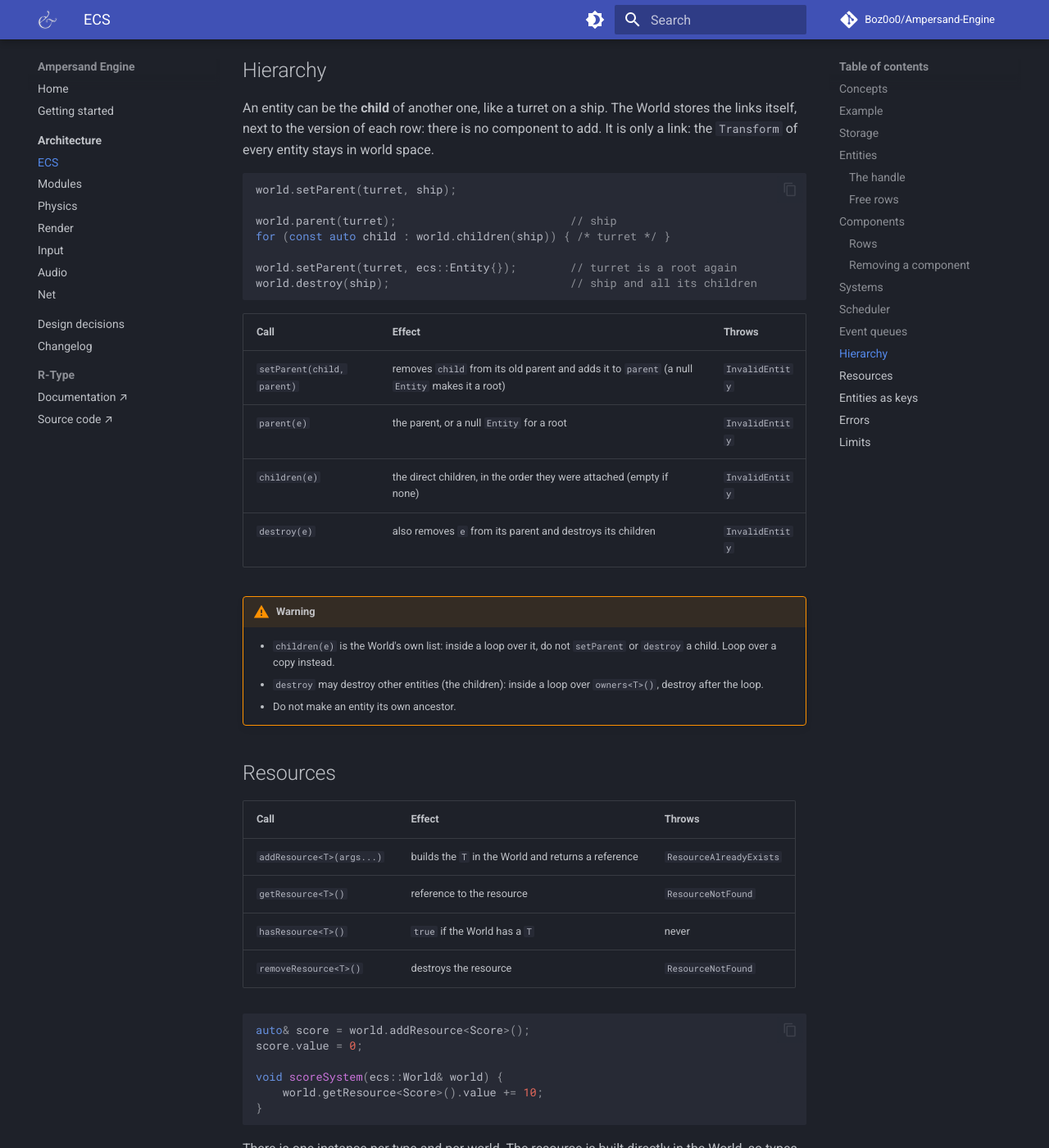
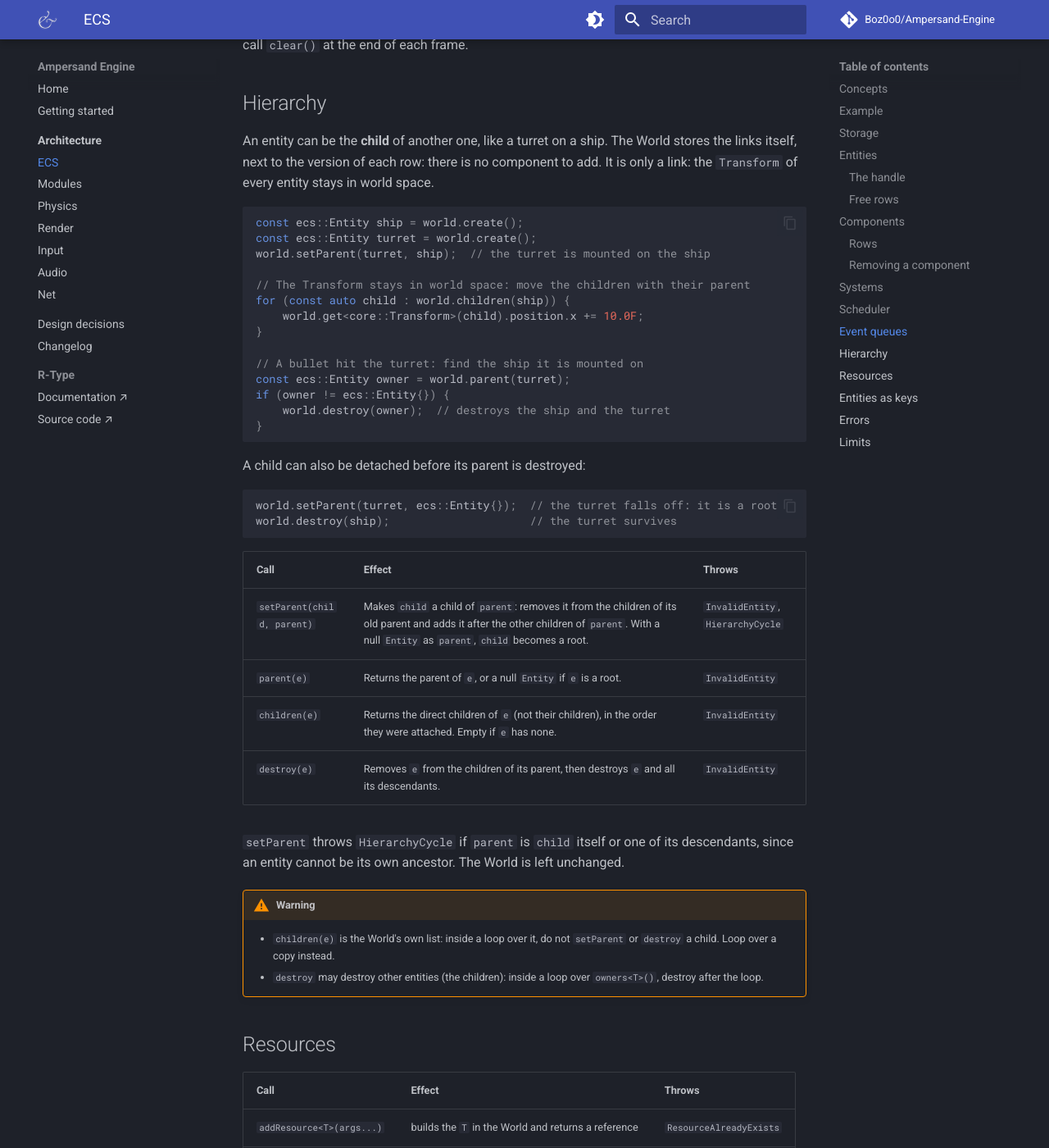
Before and after one commit to Boz0o0/Ampersand-Engine, an MkDocs documentation site: the page built from docs/mkdocs/architecture/ecs.md, in a window 1280 px wide and 1400 px high, scrolled down 7870 px. Shown: the whole window at 82% size. Built offline with MkDocs 1.6.1 and Material for MkDocs 9.7.7, drawn with Linux system fonts in a browser that asks for light colours; comment, search, counter and statistics services are not loaded; some of the changed text lies outside the part shown.

Commit message:
fix(engine-core): correct doc for hierarchy

````diff
--- a/docs/mkdocs/architecture/ecs.md
+++ b/docs/mkdocs/architecture/ecs.md
@@ -65,6 +65,8 @@ graph TD
     W[World] --> R["Rows<br/>1 per entity × 64 cells"]
     W --> V["Versions<br/>1 per row"]
     W --> F["Free rows<br/>FIFO queue"]
+    W --> PA["Parents<br/>1 per row"]
+    W --> CH["Children<br/>1 list per row"]
     W --> P["Pools<br/>1 per component type, 64 max"]
     W --> RS["Resources<br/>1 per resource type, no limit"]
     P --> P1["e.g. ComponentPool&lt;Transform&gt;<br/>_data + _owners"]
@@ -76,6 +78,8 @@ graph TD
 | Rows      | `_rows`      | `std::vector<std::array<std::uint32_t, kMaxComponents>>`      |
 | Versions  | `_versions`  | `std::vector<std::uint32_t>`                                  |
 | Free rows | `_free`      | `std::queue<std::uint32_t>`                                   |
+| Parents   | `_parents`   | `std::vector<Entity>`                                         |
+| Children  | `_children`  | `std::vector<std::vector<Entity>>`                            |
 | Pools     | `_pools`     | `std::array<std::unique_ptr<IComponentPool>, kMaxComponents>` |
 | Resources | `_resources` | `std::vector<std::unique_ptr<IResource>>`                     |
 
@@ -360,28 +364,45 @@ component to add. It is only a link: the `Transform` of every entity stays in
 world space.
 
 ```cpp
-world.setParent(turret, ship);
+const ecs::Entity ship = world.create();
+const ecs::Entity turret = world.create();
+world.setParent(turret, ship);  // the turret is mounted on the ship
 
-world.parent(turret);                          // ship
-for (const auto child : world.children(ship)) { /* turret */ }
+// The Transform stays in world space: move the children with their parent
+for (const auto child : world.children(ship)) {
+    world.get<core::Transform>(child).position.x += 10.0F;
+}
 
-world.setParent(turret, ecs::Entity{});        // turret is a root again
-world.destroy(ship);                           // ship and all its children
+// A bullet hit the turret: find the ship it is mounted on
+const ecs::Entity owner = world.parent(turret);
+if (owner != ecs::Entity{}) {
+    world.destroy(owner);  // destroys the ship and the turret
+}
 ```
 
-| Call                       | Effect                                                                                       | Throws          |
-| -------------------------- | -------------------------------------------------------------------------------------------- | --------------- |
-| `setParent(child, parent)` | removes `child` from its old parent and adds it to `parent` (a null `Entity` makes it a root) | `InvalidEntity` |
-| `parent(e)`                | the parent, or a null `Entity` for a root                                                    | `InvalidEntity` |
-| `children(e)`              | the direct children, in the order they were attached (empty if none)                         | `InvalidEntity` |
-| `destroy(e)`               | also removes `e` from its parent and destroys its children                                   | `InvalidEntity` |
+A child can also be detached before its parent is destroyed:
+
+```cpp
+world.setParent(turret, ecs::Entity{});  // the turret falls off: it is a root
+world.destroy(ship);                     // the turret survives
+```
+
+| Call                       | Effect                                                                                                                                                                             | Throws                            |
+| -------------------------- | ---------------------------------------------------------------------------------------------------------------------------------------------------------------------------------- | --------------------------------- |
+| `setParent(child, parent)` | Makes `child` a child of `parent`: removes it from the children of its old parent and adds it after the other children of `parent`. With a null `Entity` as `parent`, `child` becomes a root. | `InvalidEntity`, `HierarchyCycle` |
+| `parent(e)`                | Returns the parent of `e`, or a null `Entity` if `e` is a root.                                                                                                                    | `InvalidEntity`                   |
+| `children(e)`              | Returns the direct children of `e` (not their children), in the order they were attached. Empty if `e` has none.                                                                  | `InvalidEntity`                   |
+| `destroy(e)`               | Removes `e` from the children of its parent, then destroys `e` and all its descendants.                                                                                            | `InvalidEntity`                   |
+
+`setParent` throws `HierarchyCycle` if `parent` is `child` itself or one of its
+descendants, since an entity cannot be its own ancestor. The World is left
+unchanged.
 
 !!! warning
     - `children(e)` is the World's own list: inside a loop over it, do not
       `setParent` or `destroy` a child. Loop over a copy instead.
     - `destroy` may destroy other entities (the children): inside a loop over
       `owners<T>()`, destroy after the loop.
-    - Do not make an entity its own ancestor.
 
 ## Resources
 
@@ -441,6 +462,7 @@ log them and keep running.
 | `ComponentLimitReached`  | first use of a 65th component type                                 |
 | `ResourceAlreadyExists`  | `addResource` of a type the World already has                      |
 | `ResourceNotFound`       | `getResource` or `removeResource` of a type the World does not have |
+| `HierarchyCycle`         | `setParent` with the child itself or one of its descendants as parent |
 
 ## Limits
 
````
Also changed, not shown: CHANGELOG.md (+1 -1 lines), 3 other files.
